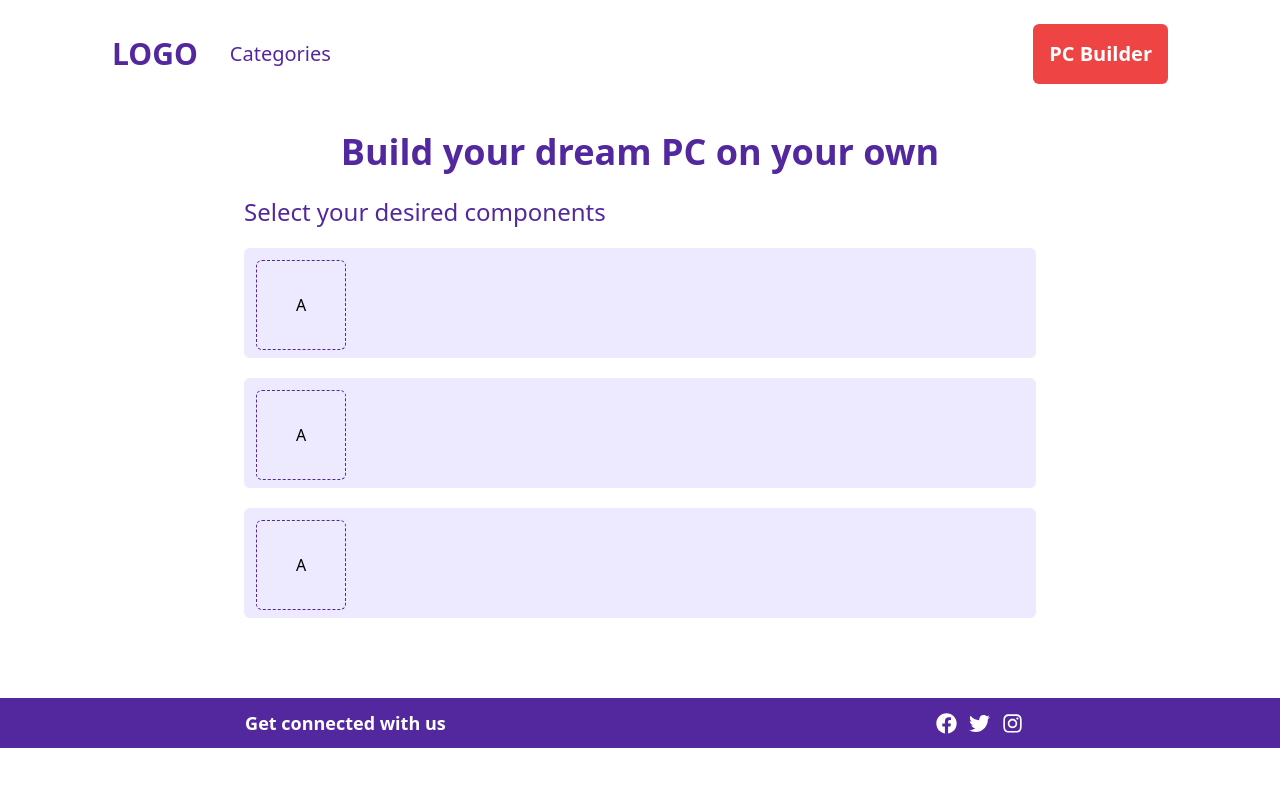
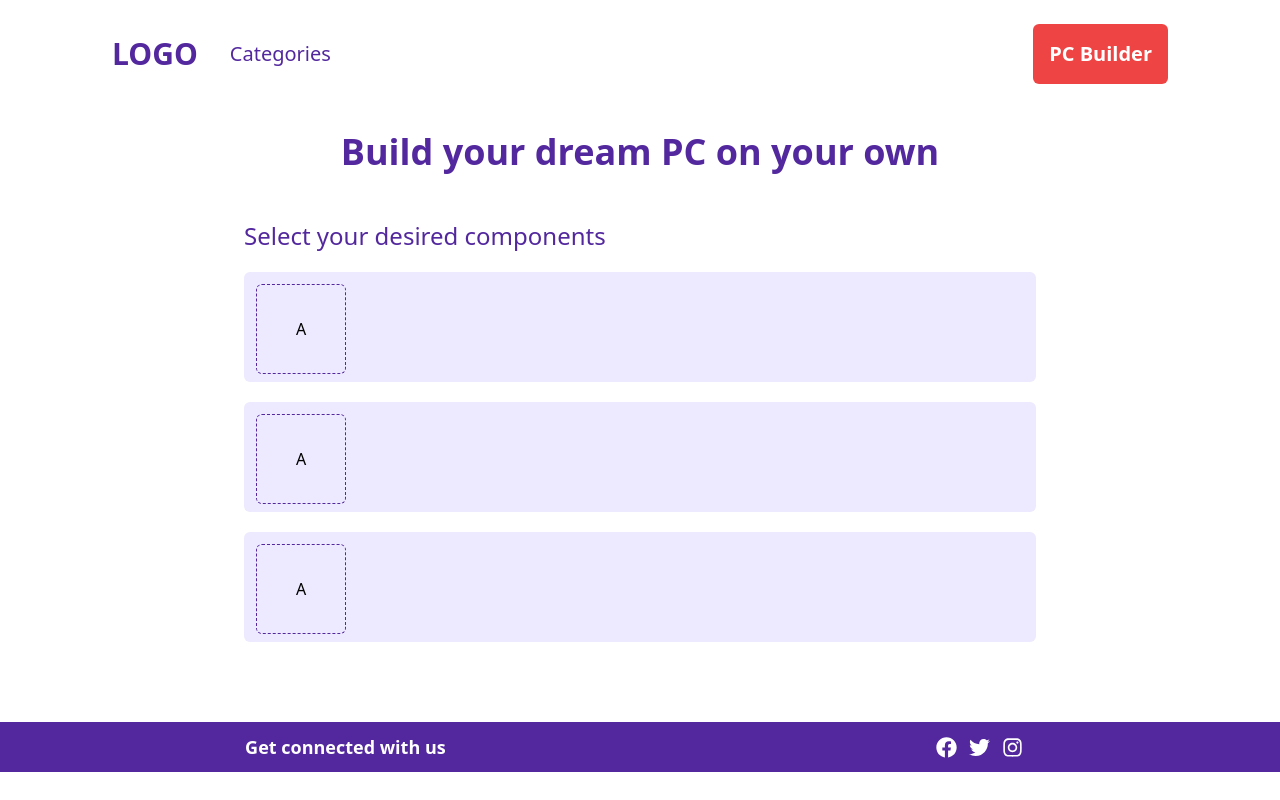
Before and after one commit to SunitCorneleous/power-builds-nextjs, a Next.js app: page /pc-builder in a window 1280 px wide. Shown: the top 800 px of the page. Built offline with nearby package versions, Linux system fonts and the light colour scheme.

Commit message:
pc builder page width fixed

```diff
--- a/src/components/UI/ProductCard.js
+++ b/src/components/UI/ProductCard.js
@@ -8,12 +8,12 @@ const ProductCard = ({ data }) => {
   const router = useRouter();
 
   return (
-    <Link href={`${router.basePath}/products/${data._id}`}>
-      <motion.div
-        whileHover={{ scale: 1.03 }}
-        whileTap={{ scale: 1 }}
-        className="mt-6 rounded-md shadow-md p-4 flex flex-col bg-violet-100 cursor-pointer h-auto lg:min-h-[250px] lg:max-w-[350px] mx-auto"
-      >
+    <motion.div
+      whileHover={{ scale: 1.03 }}
+      whileTap={{ scale: 1 }}
+      className="mt-6 rounded-md shadow-md flex flex-col bg-violet-100 cursor-pointer h-auto lg:min-h-[250px] lg:max-w-[350px] mx-auto"
+    >
+      <Link href={`${router.basePath}/products/${data._id}`} className="p-4 ">
         <Image
           src={data.image}
           alt="product"
@@ -34,8 +34,8 @@ const ProductCard = ({ data }) => {
             <p>Rating: {data.rating}</p>
           </div>
         </div>
-      </motion.div>
-    </Link>
+      </Link>
+    </motion.div>
   );
 };
 
--- a/src/pages/pc-builder/index.js
+++ b/src/pages/pc-builder/index.js
@@ -9,7 +9,7 @@ const PcBuilderPage = () => {
         Build your dream PC on your own
       </h1>
 
-      <div className="mt-6 md:w-[75%] mx-auto">
+      <div className="mt-12 md:w-[75%] mx-auto">
         <h2 className="text-2xl text-primary">
           Select your desired components
         </h2>
```
